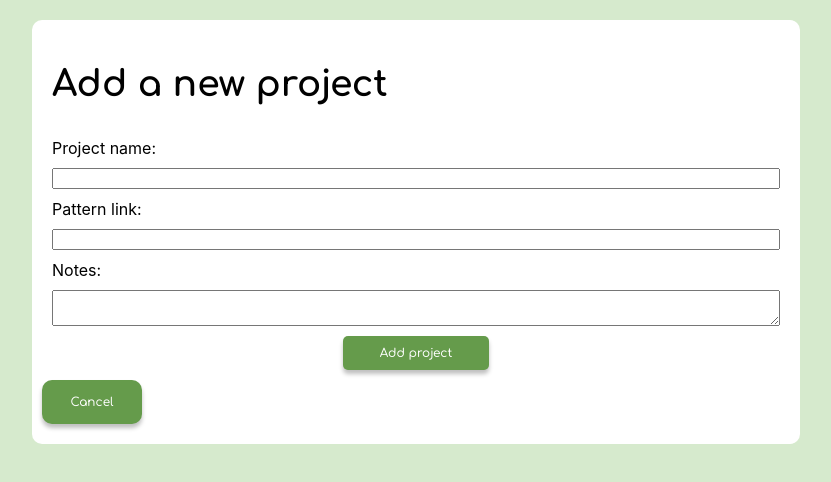
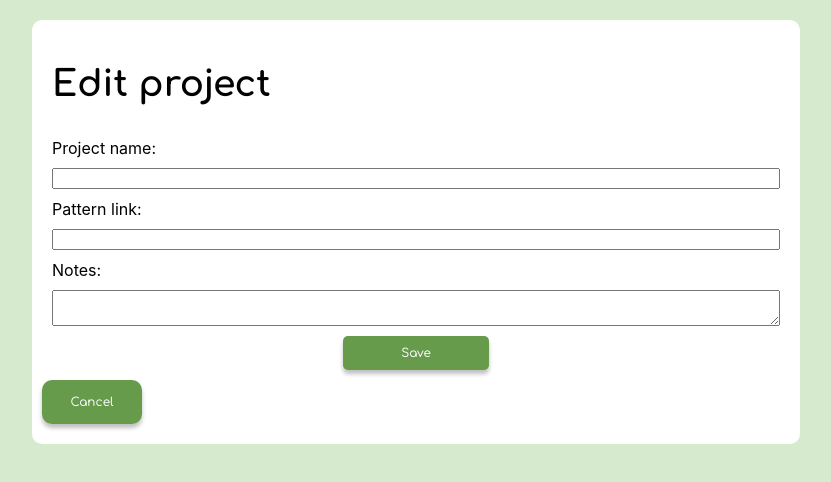
Before and after one commit to gmckz/hookmark_sqlalchemy, a React (Create React App) app in the folder frontend/: page /projects/1 in a window 1280 px wide. Both pictures are taken after a click on the button "Edit". Shown: the top 482 px of the page, without its empty margins (224-1055 px from the left). Built offline with nearby package versions, Linux system fonts and the light colour scheme; no server answers.

Commit message:
form copy changed to edit project, add project button text changed to save

```diff
--- a/frontend/src/UpdateProject/UpdateProject.js
+++ b/frontend/src/UpdateProject/UpdateProject.js
@@ -17,7 +17,7 @@ function UpdateProject({ project, setEditMode, useState }) {
 	return (
 		<>
 			<div className="project-form-container">
-				<h1>Add a new project</h1>
+				<h1>Edit project</h1>
 				<form className="project-form" onSubmit={handleSubmit}>
 					<label>Project name:</label>
 					<input
@@ -38,7 +38,7 @@ function UpdateProject({ project, setEditMode, useState }) {
 						value={notes}
 						onChange={(e) => setNotes(e.target.value)}
 					></textarea>
-					<button>Add project</button>
+					<button>Save</button>
 				</form>
 				<button className="btn" onClick={() => setEditMode(false)}>
 					Cancel
```
